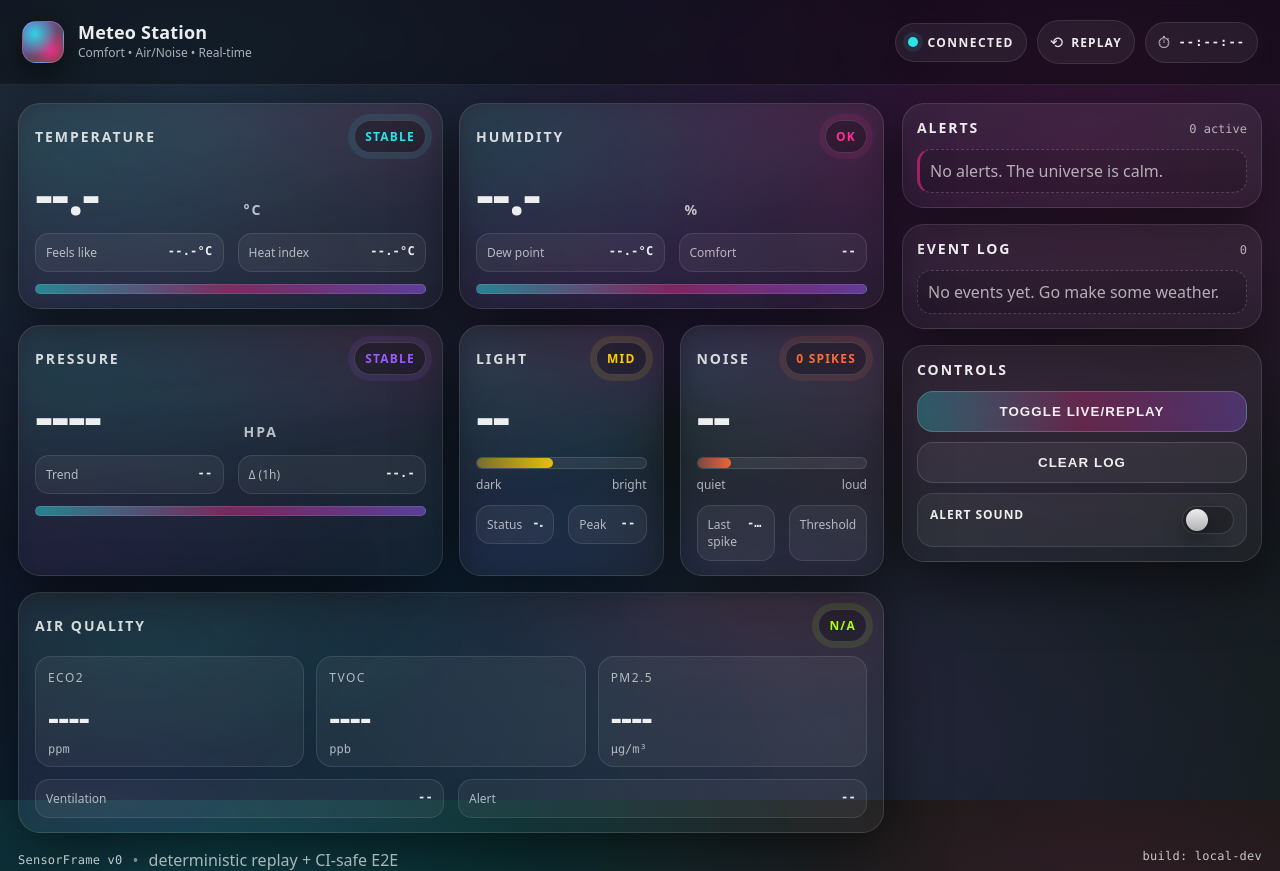
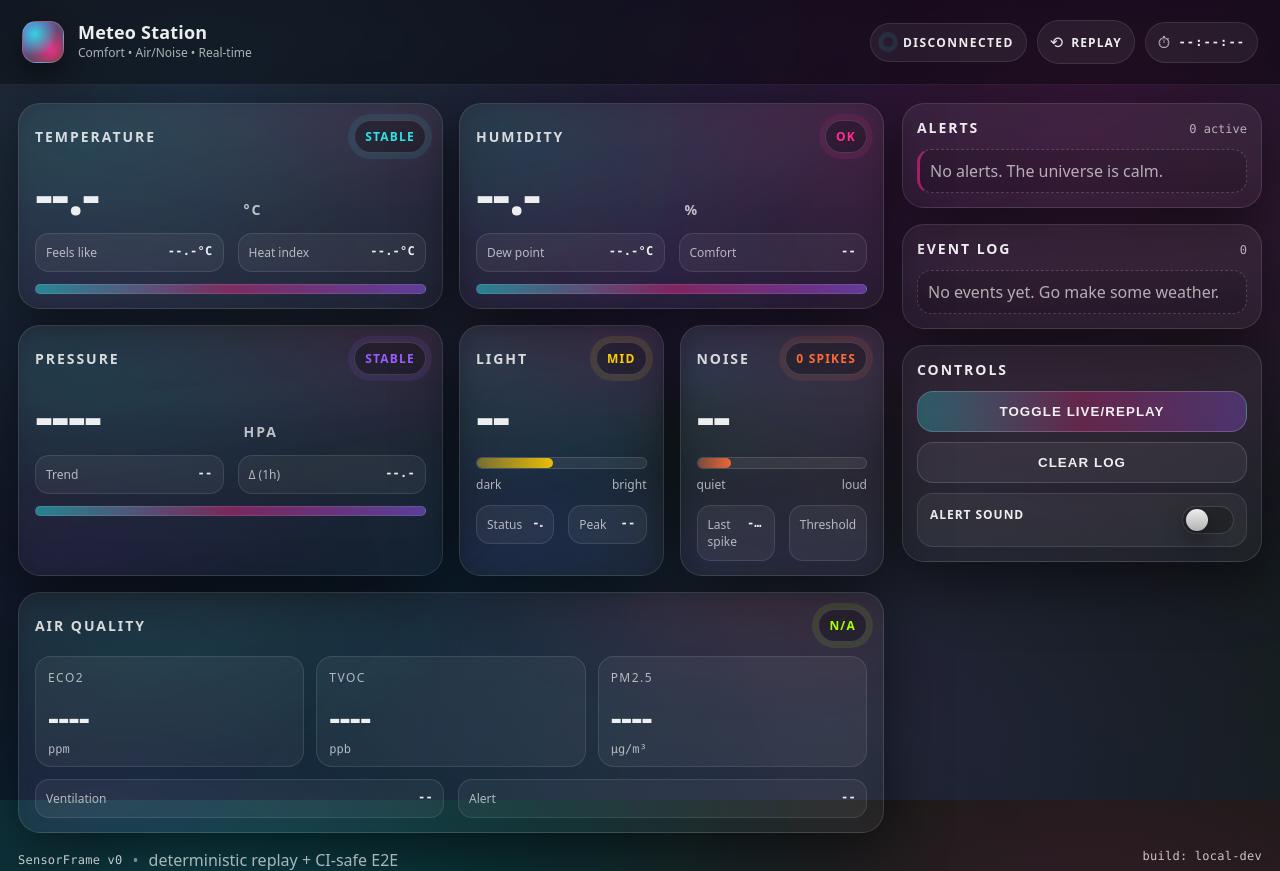
Before and after one commit to petromirkolev/meteo-station-dashboard, a website with bundled scripts: page dashboard/index.html in a window 1280 px wide. Built offline with nearby package versions, Linux system fonts and the light colour scheme; no server answers.

Commit message:
fix: remove connected status when server is not up

```diff
--- a/dashboard/index.html
+++ b/dashboard/index.html
@@ -23,8 +23,8 @@
 
       <div class="topbar__right">
         <div class="status" data-testid="connection-status">
-          <span class="dot dot--ok" aria-hidden="true"></span>
-          <span class="status__label">CONNECTED</span>
+          <span class="dot" aria-hidden="true"></span>
+          <span class="status__label">DISCONNECTED</span>
         </div>
 
         <div class="chip" data-testid="mode-chip" title="Live or Replay mode">
```
